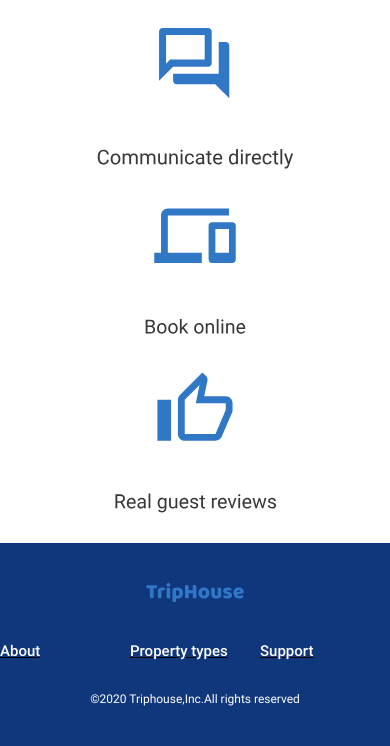
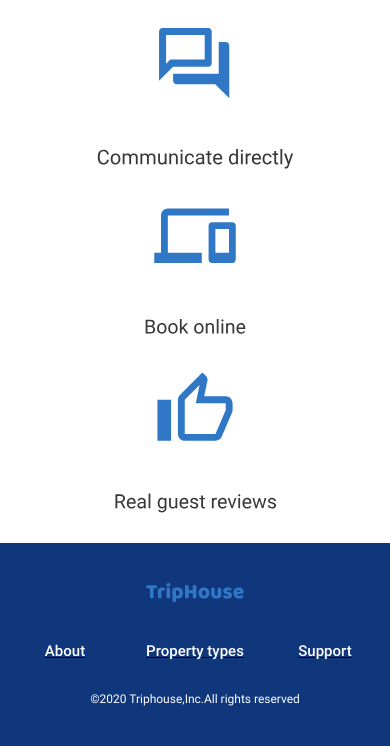
Before and after one commit to Chest0088/It-html, a website: page index4.html in a window 390 px wide. Shown: the part 1142-1888 px from the top of the page. Drawn offline with Linux system fonts and the light colour scheme.

Commit message:
Made adaptability and pictures in svg sprites(NEW, NEW)

```diff
--- a/styles/footer.css
+++ b/styles/footer.css
@@ -16,7 +16,6 @@
 }
 
 .table {
-
   width: 100%;
   padding-left: 0;
   padding-top: 120px;
@@ -47,9 +46,8 @@ a {
   text-decoration: none;
 }
 
-.col-3{
+.col-3 {
   padding-bottom: 20px;
-
 }
 
 @media screen and (max-width: 768px) {
@@ -58,7 +56,7 @@ a {
   }
 
   .table {
-padding-top: 40px;
+    padding-top: 40px;
     margin-left: 30px;
     margin-right: 30px;
   }
@@ -89,8 +87,9 @@ padding-top: 40px;
     display: flex;
     margin: 0 auto;
     font-size: 15px;
-    padding: 40px 16px 0 0;
+    padding-top: 40px;
     text-decoration: underline;
+    justify-content: center;
   }
 
   .vector {
```
